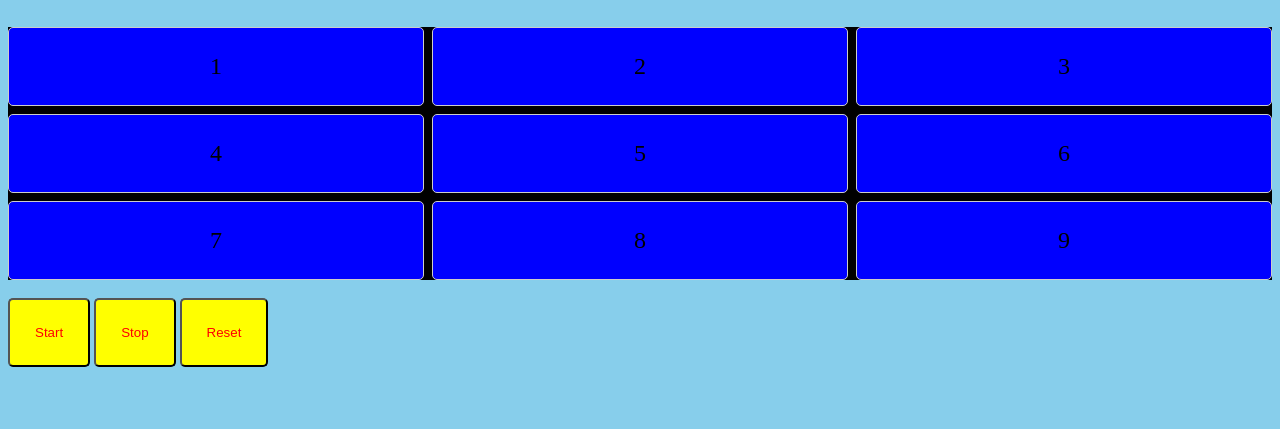
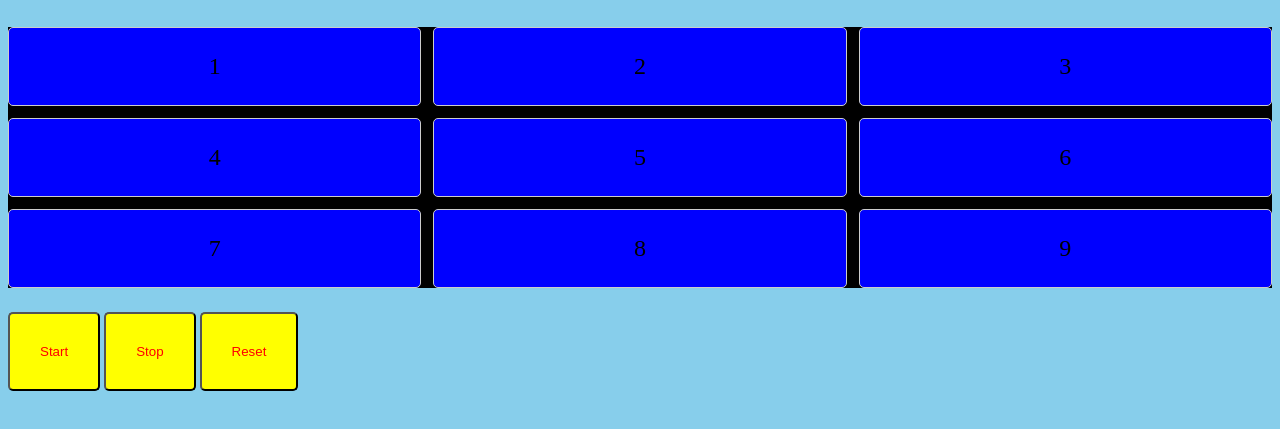
Before and after one commit to mlozano2021/2023-2024-CSAAI-Practicas, a plain HTML site: page P2/index.html in a window 1280 px wide. Shown: the part 183-612 px from the top of the page. Drawn offline with Linux system fonts and the light colour scheme.

Commit message:
ultcommit

```diff
--- a/P2/crono.css
+++ b/P2/crono.css
@@ -24,8 +24,8 @@ body {
 }
 
 button {
-    padding: 25px;
-    margin-top: 18px;
+    padding: 30px;
+    margin-top: 24px;
     color: red;
     background-color: yellow;
     border-radius: 5px;
@@ -35,7 +35,7 @@ button {
 .teclado {
     display: grid;
     grid-template-columns: repeat(3, 1fr);
-    gap: 8px;
+    gap: 12px;
     background-color: black;
 }
 .tecla {
--- a/P2/crono.js
+++ b/P2/crono.js
@@ -73,7 +73,7 @@ gui.reset.onclick = () => {
     crono.reset();
 }
 
-const contraseña = ['4', '4', '4', '4'];
+const contraseña = ['4', '6', '8', '1'];
 const numeroscontraseña = document.querySelectorAll('.números');
 
 document.querySelectorAll('.tecla').forEach(tecla => {
```
